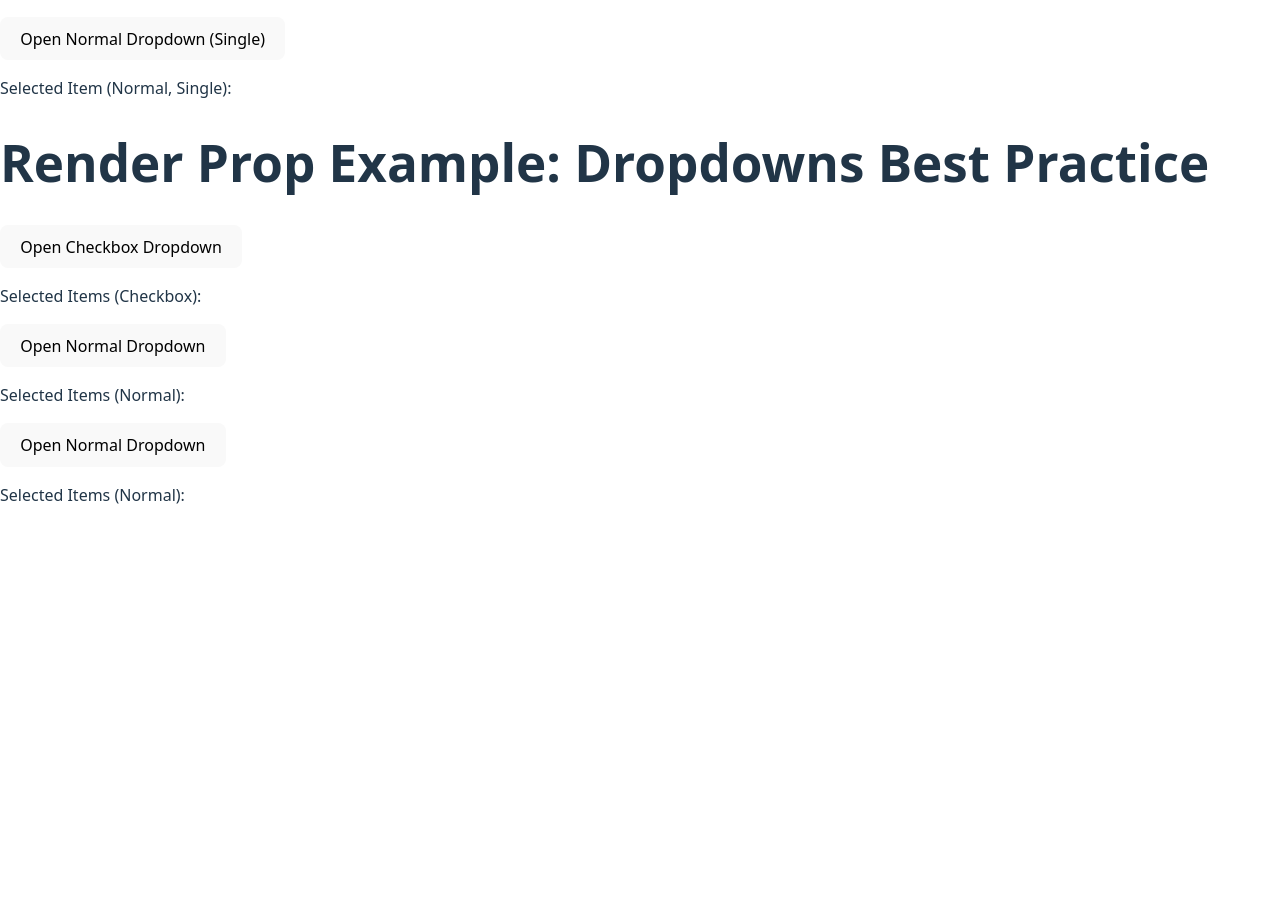
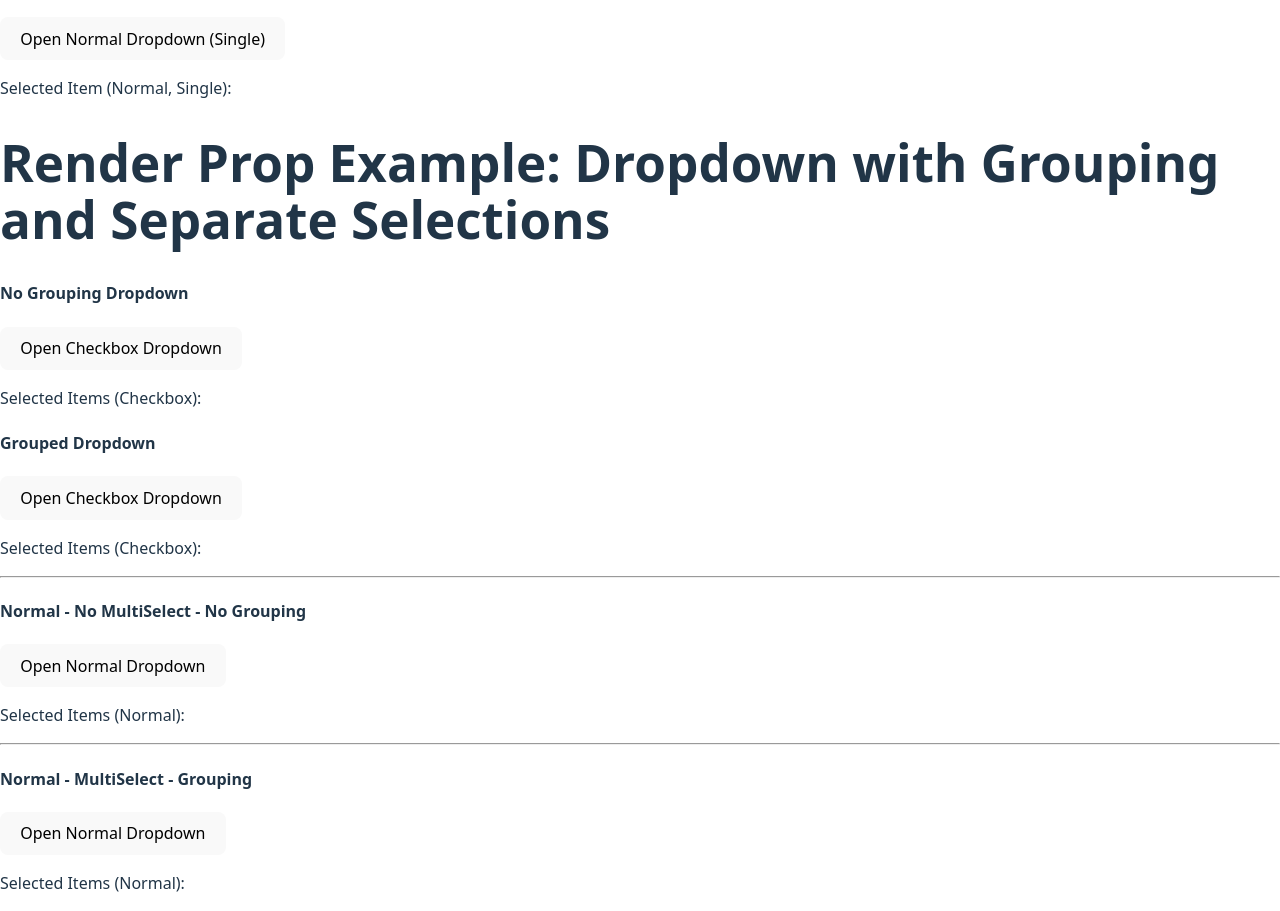
Before and after one commit to abhimax/react--pattern-playground, a React (Vite) app: page / in a window 1280 px wide. Shown: the part 680-1591 px from the top of the page. Before the commit the page ends 1203 px from the top, so only its background shows below. Built offline with nearby package versions, Linux system fonts and the light colour scheme.

Commit message:
chore: app update to group supported dropdowns

```diff
--- a/src/App.tsx
+++ b/src/App.tsx
@@ -17,6 +17,20 @@ import Toggle from "./components/render-props/Toggle";
 function App() {
   // const [text, setText] = useState("");
   const options = ["Option 1", "Option 2", "Option 3", "Option 4"];
+
+  const optionsNoGroup = ["Option 1", "Option 2", "Option 3", "Option 4"];
+
+  const optionsWithGroup = [
+    {
+      group: "Group 1",
+      options: ["Option 1", "Option 2", "Option 3", "Option 4"],
+    },
+    {
+      group: "Group 2",
+      options: ["Option 1", "Option 2", "Option 3", "Option 4"],
+    },
+    { group: "Group 3", options: ["Option 1", "Option 2"] },
+  ];
   return (
     <div>
       <h1>React Design Patterns Demo</h1>
@@ -160,16 +174,30 @@ function App() {
       </div>
 
       <div>
-        <h1>Render Prop Example: Dropdowns Best Practice</h1>
+        <h1>
+          Render Prop Example: Dropdown with Grouping and Separate Selections
+        </h1>
 
-        {/* Checkbox Dropdown */}
-        <DropdownWrapper options={options} type="checkbox" />
+        <h4> No Grouping Dropdown </h4>
+        <DropdownWrapper options={optionsNoGroup} type="checkbox" />
 
-        {/* Normal Dropdown with MultiSelect Enabled */}
-        <DropdownWrapper options={options} type="normal" multiSelect={true} />
+        <h4> Grouped Dropdown </h4>
+        <DropdownWrapper options={optionsWithGroup} type="checkbox" />
+        <hr />
+        <h4>Normal - No MultiSelect - No Grouping</h4>
+        <DropdownWrapper
+          options={optionsNoGroup}
+          type="normal"
+          multiSelect={false}
+        />
+        <hr />
 
-        {/* Normal Dropdown without MultiSelect */}
-        <DropdownWrapper options={options} type="normal" multiSelect={false} />
+        <h4>Normal - MultiSelect - Grouping</h4>
+        <DropdownWrapper
+          options={optionsWithGroup}
+          type="normal"
+          multiSelect={true}
+        />
       </div>
       {/* Protected Route (HOC) */}
       {/* <ProtectedDashboard /> */}
```
